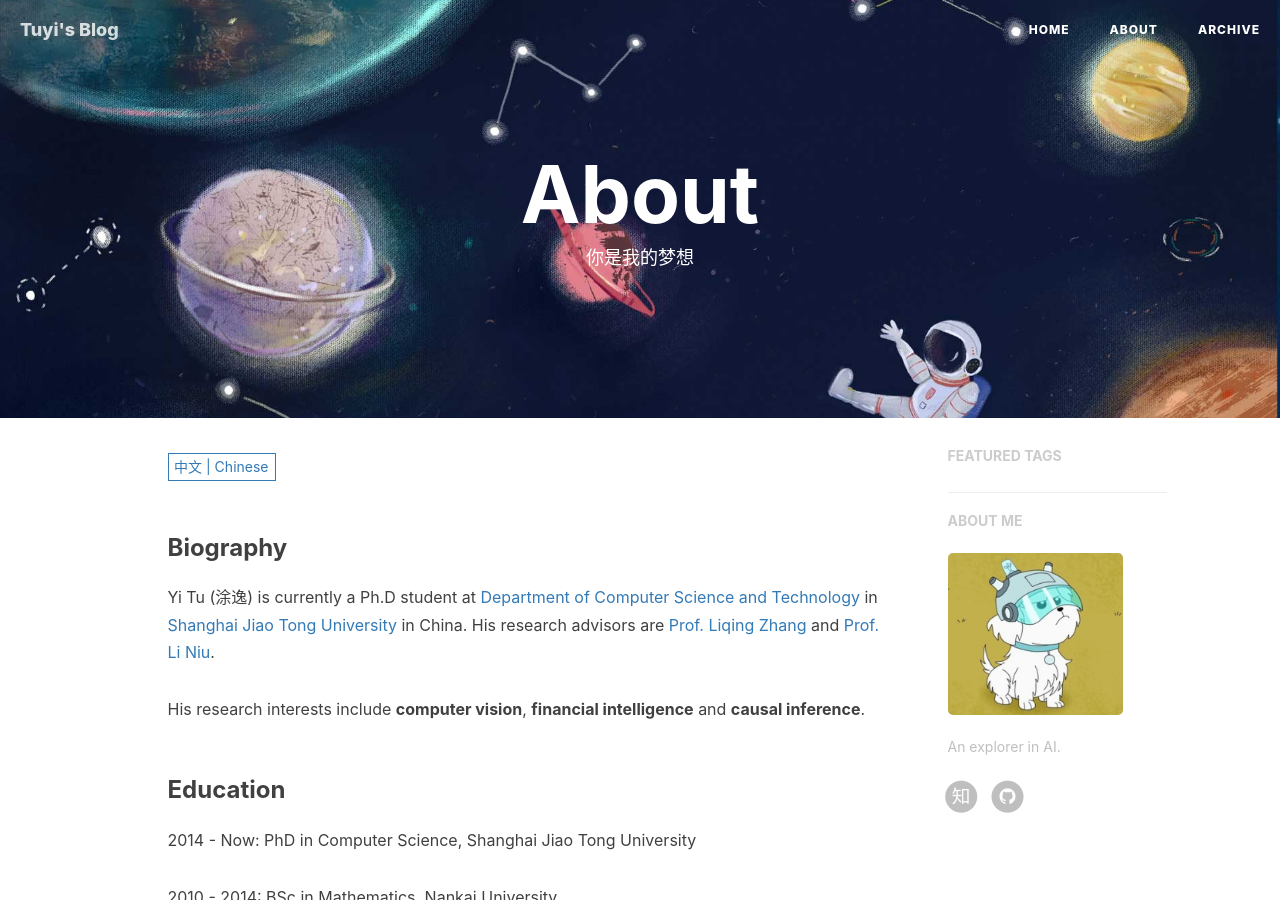
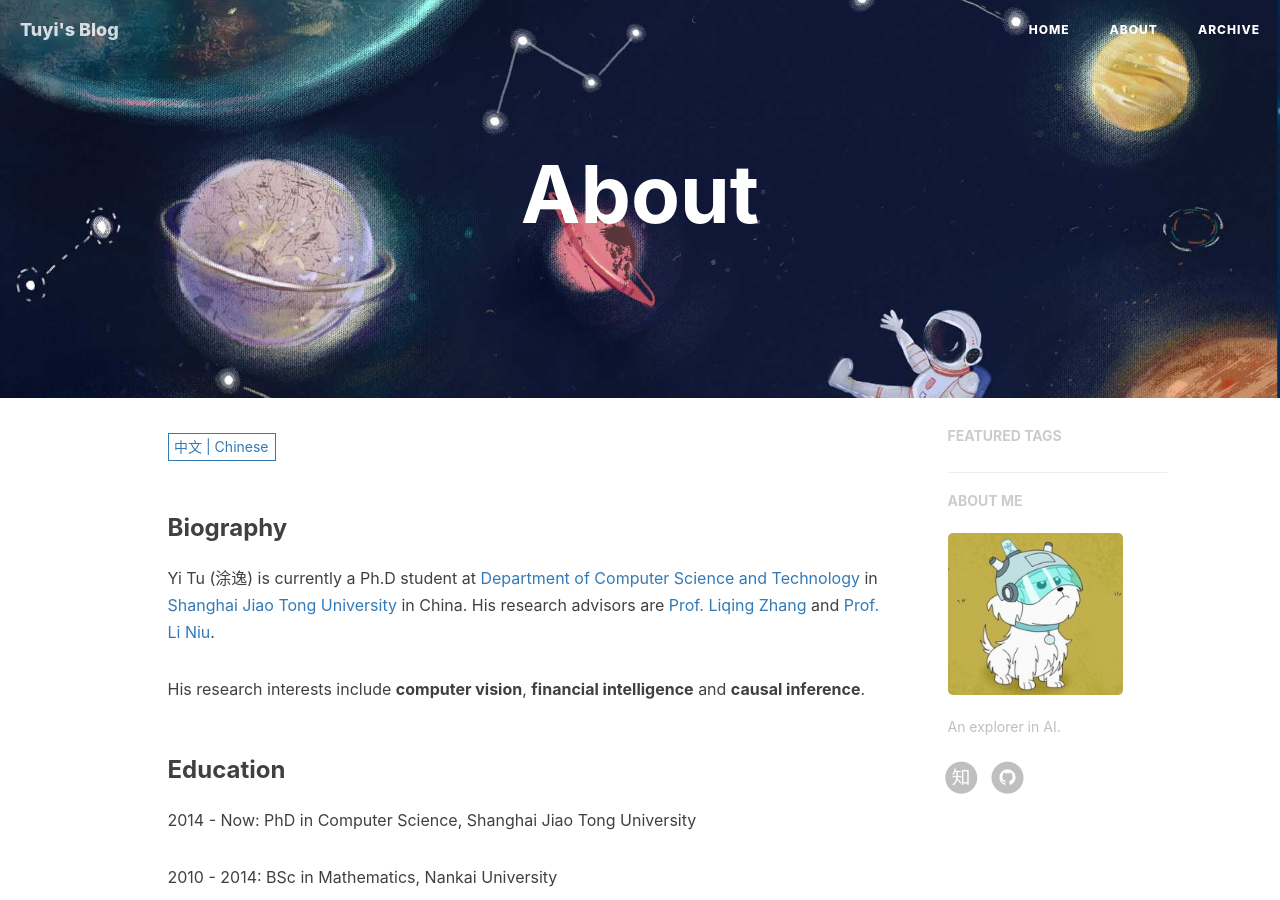
Before and after one commit to ToLety/ToLety.github.io, a Jekyll site: the page built from about.html, in a window 1280 px wide and 900 px high. Built offline with Jekyll 4.4.1, drawn with Linux system fonts in a browser that asks for light colours; nearby versions of some CDN libraries; comment, search, counter and statistics services are not loaded.

Commit message:
Update about.html

```diff
--- a/about.html
+++ b/about.html
@@ -1,7 +1,7 @@
 ---
 layout: page
 title: "About"
-description: "你是我的梦想"
+description: ""
 header-img: "img/about-bg.jpg"
 multilingual: true
 ---
```
